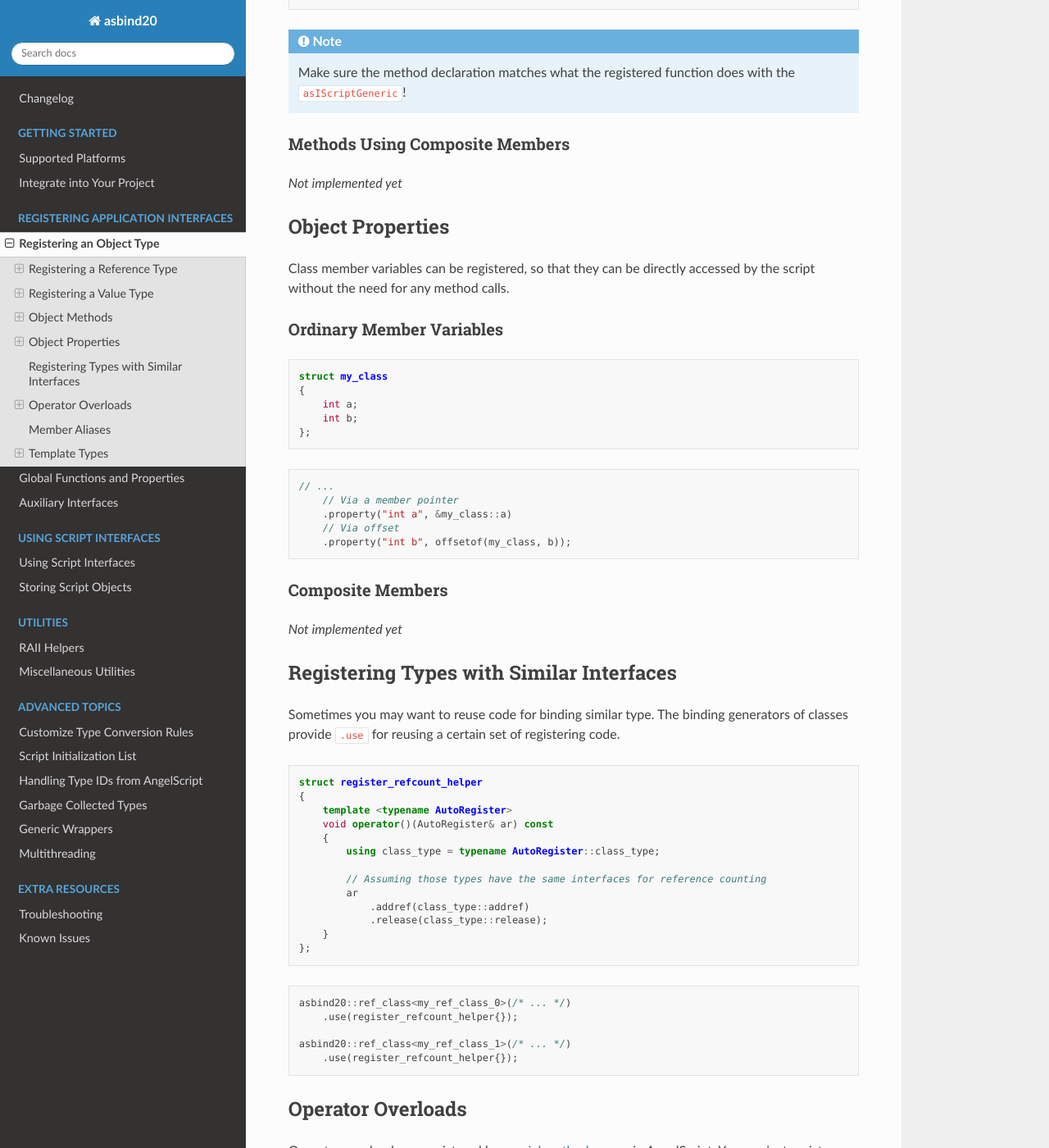
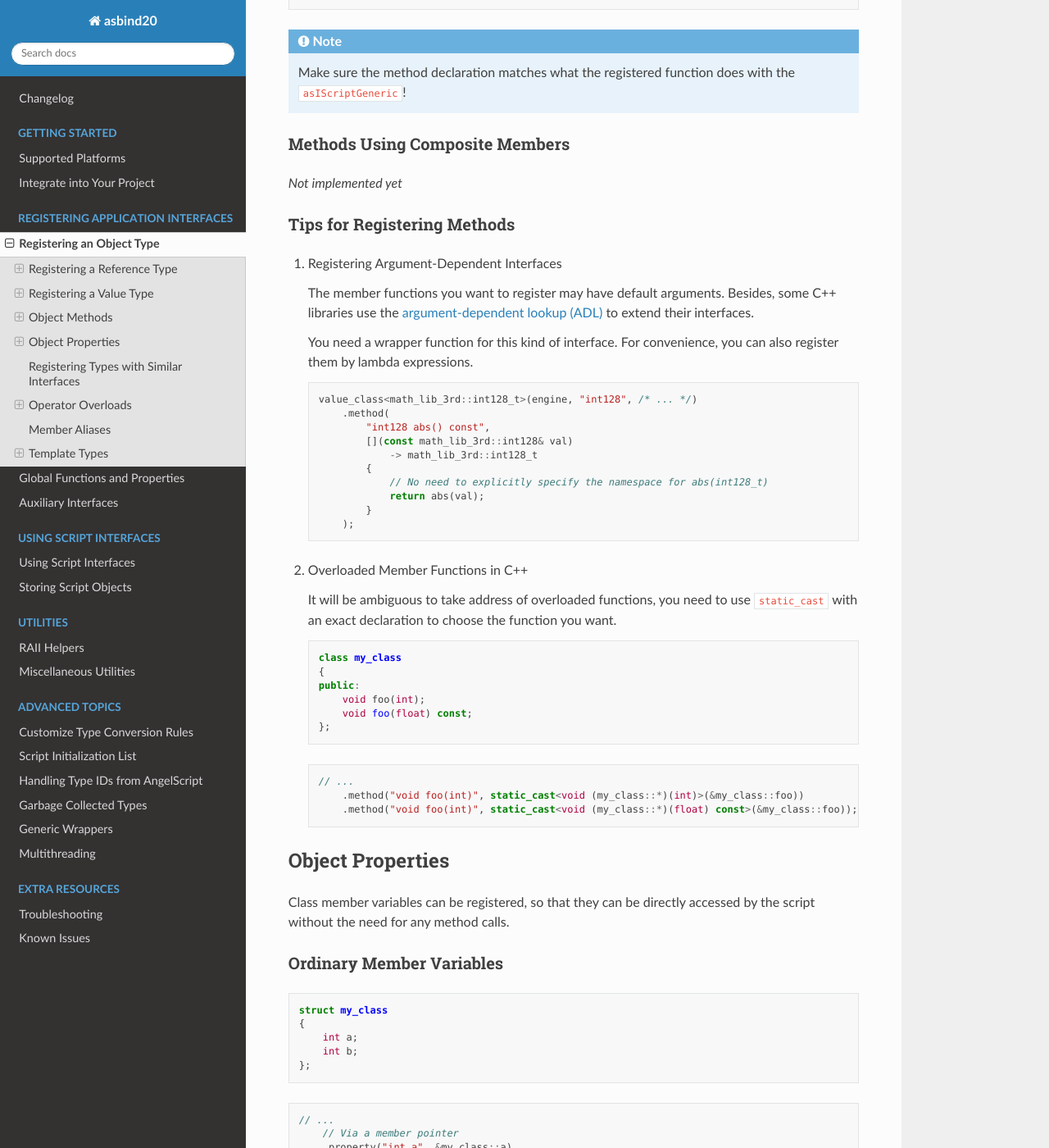
Before and after one commit to HenryAWE/asbind20, a Sphinx documentation site: the page built from doc/object_type.rst, in a window 1280 px wide and 1400 px high, scrolled down 8379 px. Shown: the whole window at 82% size. Built offline with Sphinx 7.4.7 and the Read the Docs theme 3.1.0, drawn with Linux system fonts in a browser that asks for light colours.

Commit message:
Tips and wording

```diff
--- a/doc/index.rst
+++ b/doc/index.rst
@@ -8,7 +8,7 @@ it still needs many additional proxy functions, e.g., when binding a constructor
 However, most of these proxies have similar logic, so they can be generated by some template tricks.
 
 Besides, this library provides tools for easily calling a script function,
-as well as RAII utilities for managing lifetime of AngelScript objects.
+as well as RAII helpers for managing lifetime of AngelScript objects.
 
 In general, this library aims to automate everything that can be generated by template meta-programming.
 
--- a/doc/object_type.rst
+++ b/doc/object_type.rst
@@ -444,6 +444,50 @@ Methods Using Composite Members
 
 *Not implemented yet*
 
+Tips for Registering Methods
+~~~~~~~~~~~~~~~~~~~~~~~~~~~~
+
+1. Registering Argument-Dependent Interfaces
+
+   The member functions you want to register may have default arguments.
+   Besides, some C++ libraries use the `argument-dependent lookup (ADL) <https://en.cppreference.com/w/cpp/language/adl>`_ to extend their interfaces.
+
+   You need a wrapper function for this kind of interface.
+   For convenience, you can also register them by lambda expressions.
+
+   .. code-block:: c++
+
+    value_class<math_lib_3rd::int128_t>(engine, "int128", /* ... */)
+        .method(
+            "int128 abs() const",
+            [](const math_lib_3rd::int128& val)
+                -> math_lib_3rd::int128_t
+            {
+                // No need to explicitly specify the namespace for abs(int128_t)
+                return abs(val);
+            }
+        );
+
+2. Overloaded Member Functions in C++
+
+   It will be ambiguous to take address of overloaded functions,
+   you need to use ``static_cast`` with an exact declaration to choose the function you want.
+
+   .. code-block:: c++
+
+    class my_class
+    {
+    public:
+        void foo(int);
+        void foo(float) const;
+    };
+
+   .. code-block:: c++
+
+    // ...
+        .method("void foo(int)", static_cast<void (my_class::*)(int)>(&my_class::foo))
+        .method("void foo(int)", static_cast<void (my_class::*)(float) const>(&my_class::foo));
+
 Object Properties
 -----------------
 
```
Also changed, not shown: README.md (+2 -2 lines).
